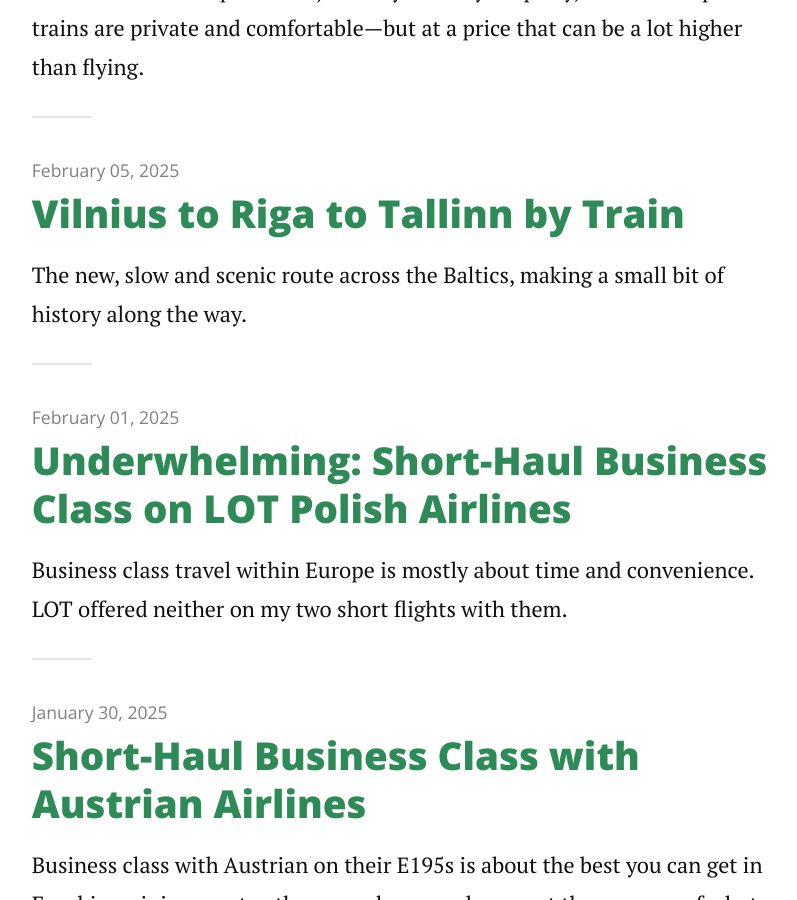
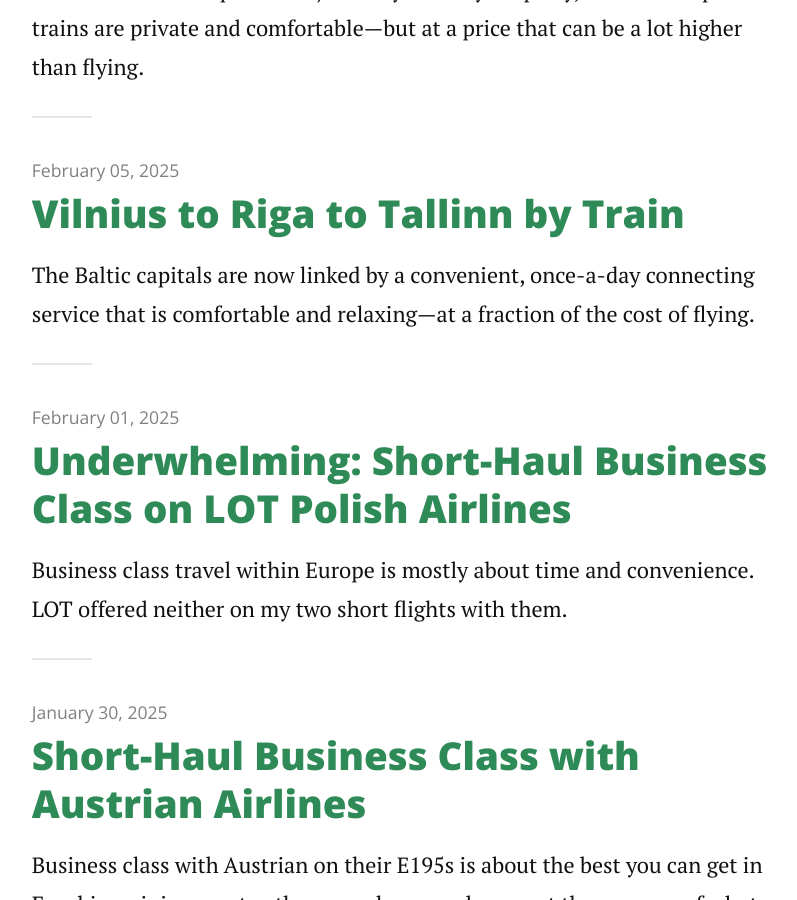
Before and after one commit to RatherBeExploring/ratherbeexploring.github.io, a Jekyll site: the page built from index.html, in a window 1280 px wide and 900 px high, scrolled down 1062 px. Shown: the whole window, without its empty margins (237-1034 px from the left). Built offline with Jekyll 4.4.1, drawn with Linux system fonts in a browser that asks for light colours; nearby versions of some CDN libraries; the list of posts is cut into pages by our own code.

Commit message:
Update 2025-02-05-vilnius-to-riga-to-tallinn-by-train.markdown
Adding description

```diff
--- a/_posts/2025-02-05-vilnius-to-riga-to-tallinn-by-train.markdown
+++ b/_posts/2025-02-05-vilnius-to-riga-to-tallinn-by-train.markdown
@@ -2,6 +2,7 @@
 layout: post
 title: "Vilnius to Riga to Tallinn by Train"
 date: "February 5, 2025"
+description: "The Baltic capitals are now linked by a convenient, once-a-day connecting service that is comfortable and relaxing—at a fraction of the cost of flying."
 image: balticsfeatured.JPG
 ---
 <p class="intro"><span class="dropcap">T</span>he new, slow and scenic route across the Baltics, making a small bit of history along the way.</p>
```
